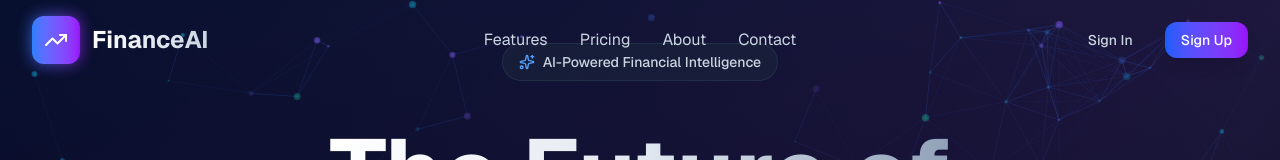
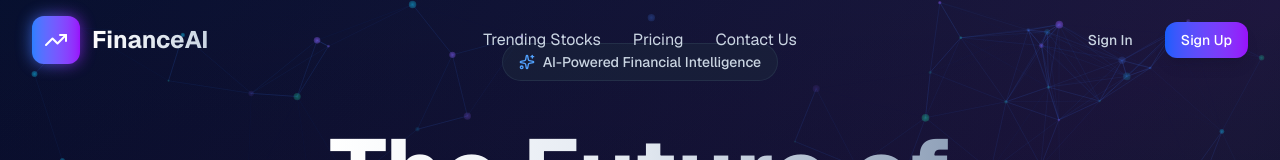
Before and after one commit to tyomll/fintech, a Next.js app: page / in a window 1280 px wide. Shown: the top 160 px of the page. Built offline with nearby package versions, Linux system fonts and the light colour scheme.

Commit message:
fix: landing page header nav links

```diff
--- a/src/features/landing/ui/landing-page/landing-page-contact-us/landing-page-contact-us.tsx
+++ b/src/features/landing/ui/landing-page/landing-page-contact-us/landing-page-contact-us.tsx
@@ -1,6 +1,5 @@
 "use client";
 
-import { useState } from "react";
 import LandingPageContactUsHeader from "./landing-page-contact-us-header";
 import LandingPageContactUsInfo from "./landing-page-contact-us-info";
 import LandingPageContactUsWhyCard from "./landing-page-contact-us-why-card";
@@ -8,7 +7,7 @@ import LandingPageContactUsForm from "./landing-page-contact-us-form";
 
 const LandingPageContactUs = () => {
   return (
-    <section id="contact" className="py-32 px-4 sm:px-6 lg:px-8 relative">
+    <section id="contact-us" className="py-32 px-4 sm:px-6 lg:px-8 relative">
       <div className="absolute inset-0 bg-gradient-to-b from-slate-950/50 to-slate-900/50"></div>
 
       <div className="max-w-7xl mx-auto relative z-10">
--- a/src/features/landing/ui/landing-page/landing-page-header/landing-page-header-nav.tsx
+++ b/src/features/landing/ui/landing-page/landing-page-header/landing-page-header-nav.tsx
@@ -1,6 +1,6 @@
 import Link from "next/link";
 
-const navItems = ["Features", "Pricing", "About", "Contact"];
+const navItems = ["Trending Stocks", "Pricing", "Contact Us"];
 
 const LandingPageHeaderNav = () => (
   <nav
@@ -10,7 +10,7 @@ const LandingPageHeaderNav = () => (
     {navItems.map((item) => (
       <Link
         key={item}
-        href={`#${item.toLowerCase()}`}
+        href={`#${item.replace(" ", "-").toLowerCase()}`}
         className="relative text-slate-300 hover:text-white transition-all duration-300 group"
         tabIndex={0}
         aria-label={item}
--- a/src/features/landing/ui/landing-page/landing-page-trending-stocks/landing-page-trending-stocks.tsx
+++ b/src/features/landing/ui/landing-page/landing-page-trending-stocks/landing-page-trending-stocks.tsx
@@ -58,7 +58,10 @@ const stockData: Stock[] = [
 
 const LandingPageTrendingStocks = () => {
   return (
-    <section className="py-32 px-4 sm:px-6 lg:px-8 relative">
+    <section
+      id="trending-stocks"
+      className="py-32 px-4 sm:px-6 lg:px-8 relative"
+    >
       <div className="absolute inset-0 bg-gradient-to-b from-slate-950/50 to-slate-900/50"></div>
 
       <div className="max-w-7xl mx-auto relative z-10">
```
